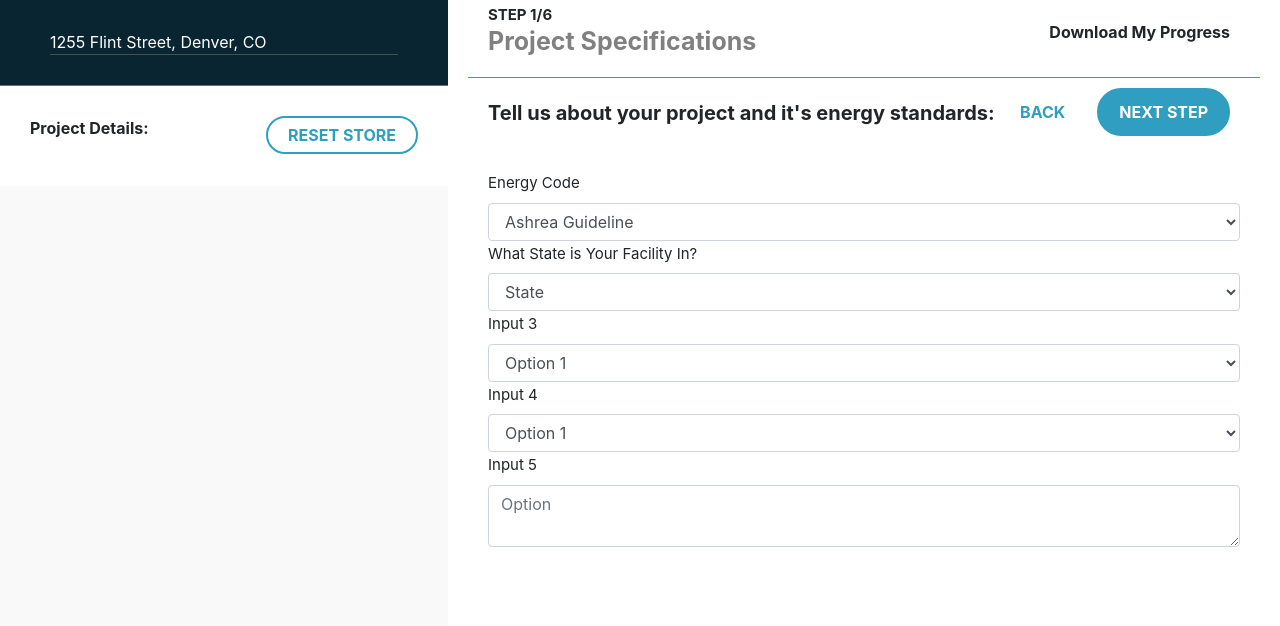
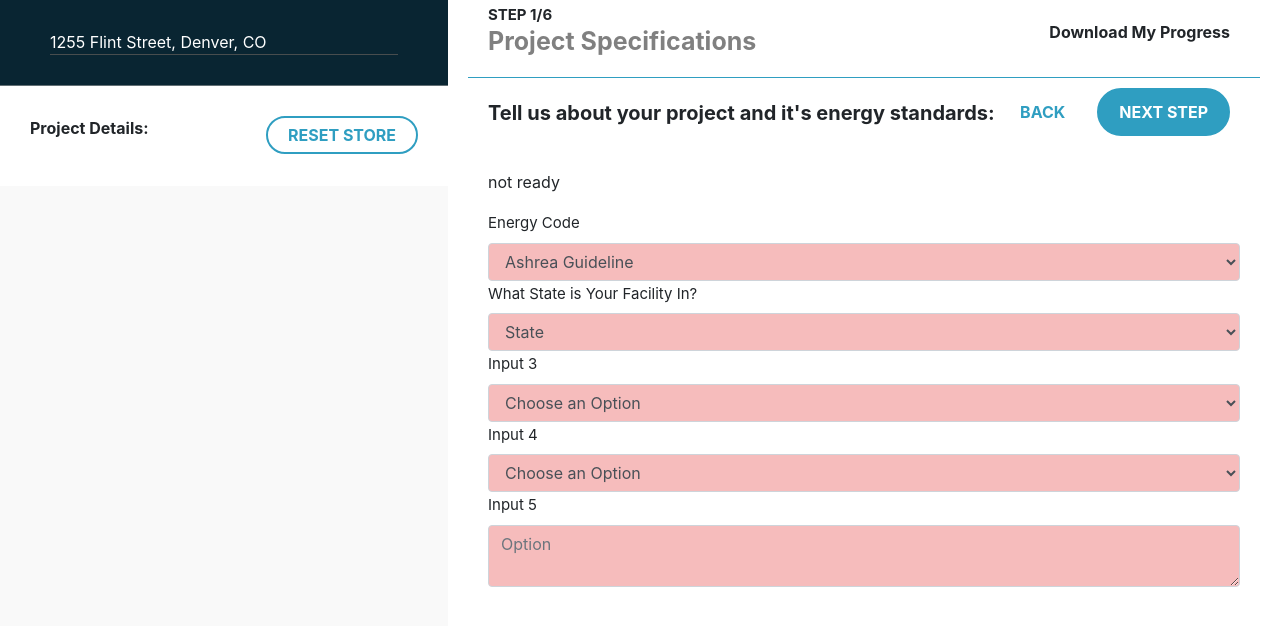
Before and after one commit to perryr16/lbl-linkage-redux, a React (Create React App) app: page / in a window 1280 px wide. Shown: the top 626 px of the page. Built offline with nearby package versions, Linux system fonts and the light colour scheme.

Commit message:
working through required fields

```diff
--- a/src/features/nav/nav-bar.tsx
+++ b/src/features/nav/nav-bar.tsx
@@ -10,17 +10,6 @@ export const NavBar: React.FC = () => {
   const dispatch = useDispatch()
   const currentStep = useSelector(selectStep)
 
-  // const incrementStep = () => {
-  //   dispatch<any>(increment())
-  // }
-  // const decrementStep = () => {
-  //   dispatch<any>(decrement())
-  // }
-
-  useEffect(() => {
-
-  }, [currentStep])
-
   const changeStep = (change:number):any => {
     let newStep = stepFix(currentStep.step + change)
     dispatch(setStep(newStep))
@@ -28,6 +17,10 @@ export const NavBar: React.FC = () => {
 
   const newStep = (change:number) => {
     return stepFix(currentStep.step + change)
+  }
+
+  const nextStep = () => {
+    changeStep(1)
   }
 
 
@@ -39,7 +32,7 @@ export const NavBar: React.FC = () => {
         <p className='download-progress'> Download My Progress</p>
       </div>
       <div className='nav-btns'>
-        <Link className='nav-btn nav-next bold' to={`/step${newStep(1)}`} onClick={() => changeStep(1)}>NEXT STEP</Link>
+        <Link className='nav-btn nav-next bold' to={`/step${newStep(1)}`} onClick={nextStep}>NEXT STEP</Link>
         <Link className='nav-btn nav-back bold' to={`/step${newStep(-1)}`} onClick={() => changeStep(-1)}>BACK </Link>
       </div>
 
--- a/src/features/steps/step1-card.tsx
+++ b/src/features/steps/step1-card.tsx
@@ -31,13 +31,35 @@ export const Step1Card: React.FC<Props> = () => {
       dispatch<any>(setInput5(e.target.value))
    }
 
+   const ready = () => {
+      const condition = []
+      condition.push(step1.energyCode != '')
+      condition.push(step1.location != '')
+      condition.push(step1.input3 != '')
+      condition.push(step1.input4 != '')
+      condition.push(step1.input5 != '')
+      return condition.every(el => el == true)
+   }
+
+   const inputStyle = (input:any) => {
+      return input == ''
+         ? {background: 'rgba(226, 34, 34, 0.301)', transition: 'background 1s'}
+         : {background: 'none', transition: 'background 1s'}
+   }
+
    return (
       <div className='step-card' data-testid="step1-card">
+         <p>{ready() ? 'ready' : 'not ready'}</p>
          <form data-testid='form'>
             <div className="">
                <div className='margin-15'>
                   <label htmlFor="energyCode" className='txt-15 left-10-vw'>Energy Code</label>
-                  <select className="form-control" id="energyCode" onChange={handleEnergyCode} defaultValue={'DEFAULT'}>
+                  <select
+                     className="form-control"
+                     id="energyCode"
+                     onChange={handleEnergyCode}
+                     defaultValue={'DEFAULT'}
+                     style={inputStyle(step1.energyCode)}>
                      <option key="1.1" value="DEFAULT" disabled>{step1.energyCode || 'Ashrea Guideline'}</option>
                      <option key="1.2">Ashrae Guideline 36</option>
                      <option key="1.3">Ashrae Guideline 44</option>
@@ -47,7 +69,13 @@ export const Step1Card: React.FC<Props> = () => {
                </div>
                <div className='margin-15'>
                   <label htmlFor="state" className='txt-15 left-10-vw'>What State is Your Facility In?</label>
-                  <select className="form-control" id="state" onChange={handleLocation} defaultValue={'DEFAULT'}>
+                  <select
+                     className="form-control"
+                     id="state"
+                     onChange={handleLocation}
+                     defaultValue={'DEFAULT'}
+                     style={inputStyle(step1.location)}
+                     >
                      <option value="DEFAULT" disabled>{step1.location || 'State'}</option>
                      {states.map((state, index) => (
                         <option key={`2.${index}`}>{state}</option>
@@ -60,7 +88,8 @@ export const Step1Card: React.FC<Props> = () => {
                      className="form-control"
                      id="input3"
                      onChange={handleInput3}
-                     defaultValue={step1.input3}
+                     defaultValue={step1.input3 || 'Choose an Option'}
+                     style={inputStyle(step1.input3)}
                      >
                      <option disabled>Choose an Option</option>
                      <option key="3.1">Option 1</option>
@@ -75,8 +104,10 @@ export const Step1Card: React.FC<Props> = () => {
                      className="form-control"
                      id="input4"
                      onChange={handleInput4}
-                     defaultValue={step1.input4}
-                     data-testid='input4'>
+                     defaultValue={step1.input4 || 'Choose an Option'}
+                     data-testid='input4'
+                     style={inputStyle(step1.input4)}
+                     >
                      <option disabled>Choose an Option</option>
                      <option key="4.1">Option 1</option>
                      <option key="4.2">Option 2</option>
@@ -86,7 +117,14 @@ export const Step1Card: React.FC<Props> = () => {
                </div>
                <div className='margin-15'>
                   <label htmlFor="input5TextArea" className='txt-15 left-10-vw'>Input 5</label>
-                  <textarea className="form-control" id="input5TextArea" placeholder='Option' defaultValue={step1.input5}onChange={handleInput5}></textarea>
+                  <textarea
+                     className="form-control"
+                     id="input5TextArea"
+                     placeholder='Option'
+                     defaultValue={step1.input5}
+                     onChange={handleInput5}
+                     style={inputStyle(step1.input5)}
+                     ></textarea>
                </div>
             </div>
          </form>
--- a/src/static/App.css
+++ b/src/static/App.css
@@ -129,6 +129,7 @@
 }
 
 .menu {
+  background-color: rgba(226, 34, 34, 0.301);
   background-color: #fff;
   border-radius: 2px;
   padding-left: 0;
```
